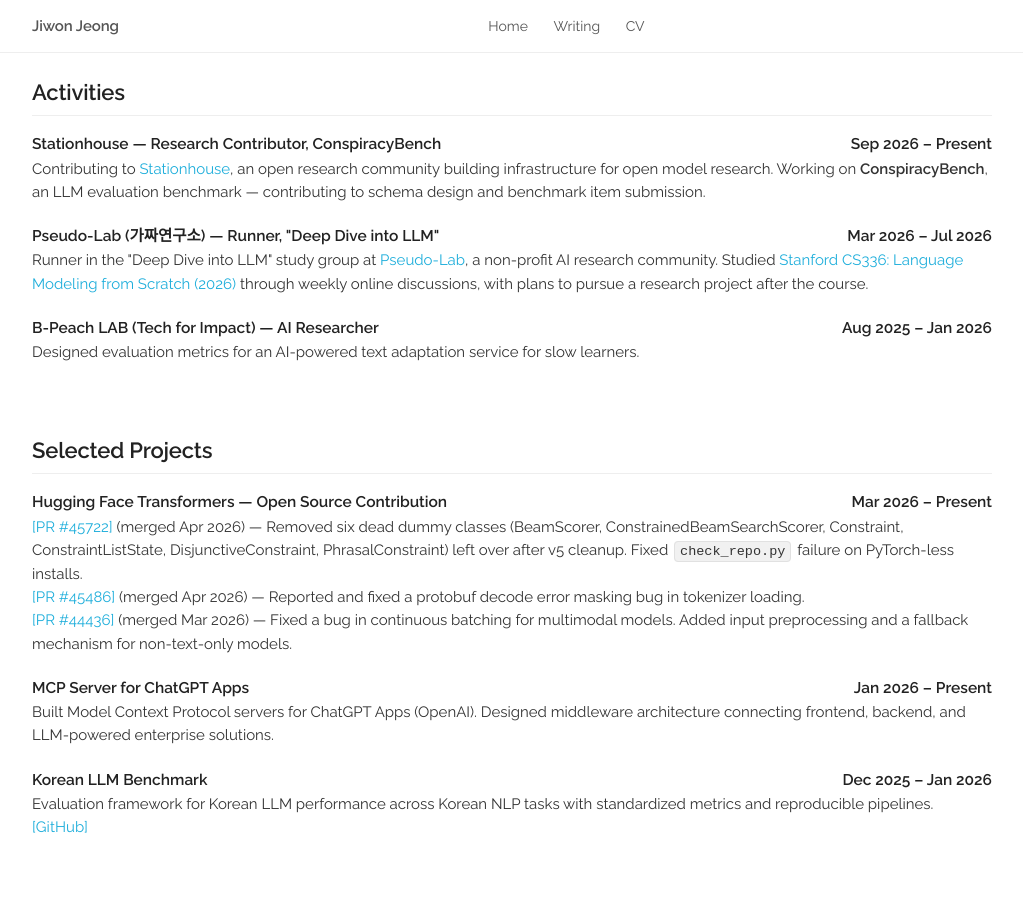
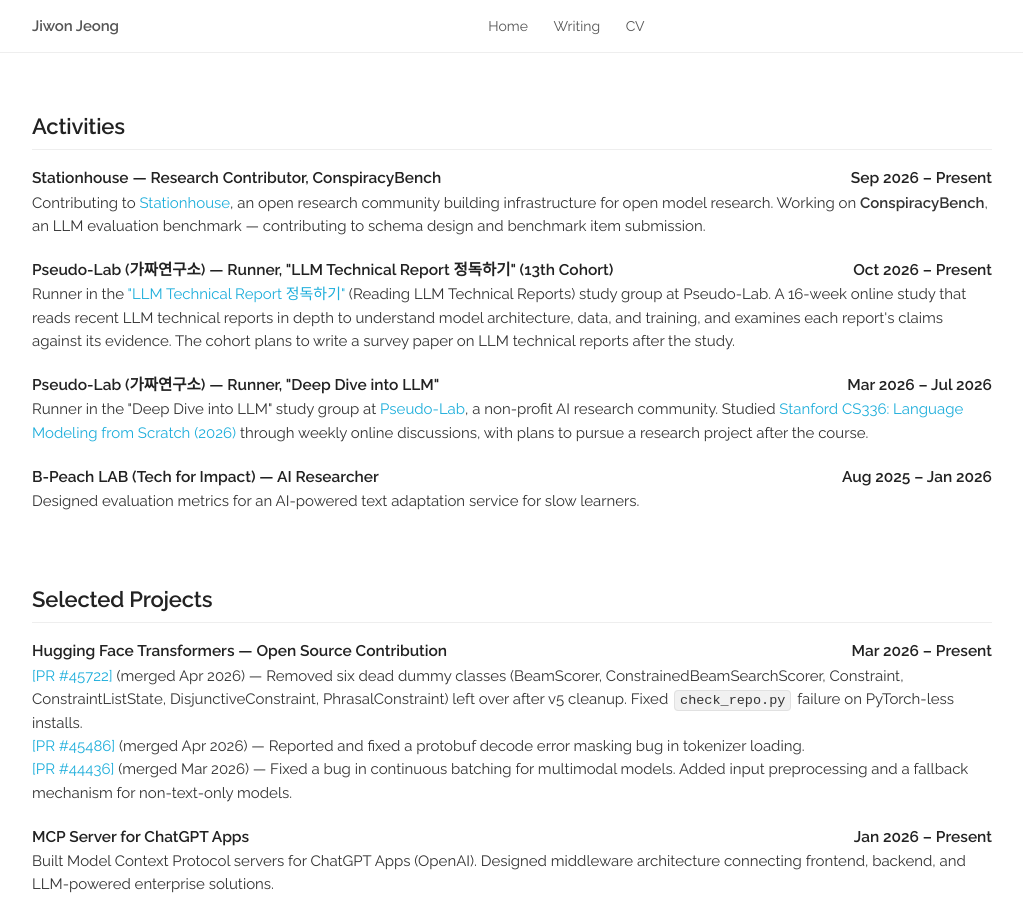
Before and after one commit to jw9603/jw9603.github.io, a Jekyll site: the page built from index.html, in a window 1280 px wide and 900 px high, scrolled down 3182 px. Shown: the whole window, without its empty margins (128-1151 px from the left). Built offline with Jekyll 4.4.1, drawn with Linux system fonts in a browser that asks for light colours; a style sheet for code colours, icons or effects is not loaded; some of the changed text lies outside the part shown.

Commit message:
Add Pseudo-Lab 13th cohort LLM Technical Report study

```diff
--- a/index.html
+++ b/index.html
@@ -66,6 +66,11 @@
   <!-- ========== News ========== -->
   <div class="docs-section" id="news">
     <h5>News</h5>
+
+    <div class="news-item">
+      <b class="news-date">Oct 2026</b>
+      Joined the 13th cohort of <a href="https://pseudo-lab.com/" target="_blank">Pseudo-Lab</a> as a Runner in the <a href="https://pseudo-lab.com/projects/a5975fe9-0b62-4b54-a99c-223817f4e80a" target="_blank">"LLM Technical Report 정독하기"</a> study.
+    </div>
 
     <div class="news-item">
       <b class="news-date">Sep 2026</b>
@@ -268,6 +273,13 @@
     </div>
     <div class="paper">
       <p class="title">
+        <b>Pseudo-Lab (가짜연구소) — Runner, "LLM Technical Report 정독하기" (13th Cohort)</b>
+        <b style="float:right;">Oct 2026 – Present</b>
+      </p>
+      <p>Runner in the <a href="https://pseudo-lab.com/projects/a5975fe9-0b62-4b54-a99c-223817f4e80a" target="_blank">"LLM Technical Report 정독하기"</a> (Reading LLM Technical Reports) study group at Pseudo-Lab. A 16-week online study that reads recent LLM technical reports in depth to understand model architecture, data, and training, and examines each report's claims against its evidence. The cohort plans to write a survey paper on LLM technical reports after the study.</p>
+    </div>
+    <div class="paper">
+      <p class="title">
         <b>Pseudo-Lab (가짜연구소) — Runner, "Deep Dive into LLM"</b>
         <b style="float:right;">Mar 2026 – Jul 2026</b>
       </p>
```
Also changed, not shown: 2 other files.
